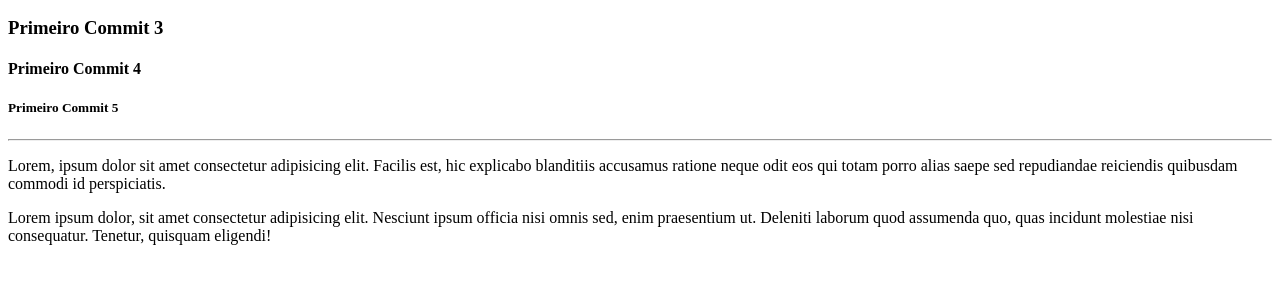
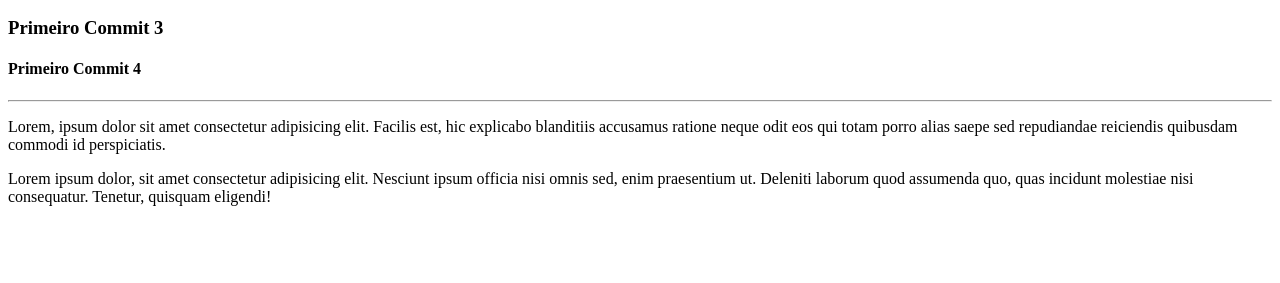
Before and after one commit to Joallisson/Meu-primeiro-repositorio, a plain HTML site: page site/index.html in a window 1280 px wide. Shown: the part 317-600 px from the top of the page. Drawn offline with Linux system fonts and the light colour scheme.

Commit message:
Não foi esse commit que eu queria

```diff
--- a/site/index.html
+++ b/site/index.html
@@ -22,7 +22,6 @@
     <h2>Primeiro Commit 2</h2>
     <h3>Primeiro Commit 3</h3>
     <h4>Primeiro Commit 4</h4>
-    <h5>Primeiro Commit 5</h5>
     <!-- Fim do teste -->
 
 
```
